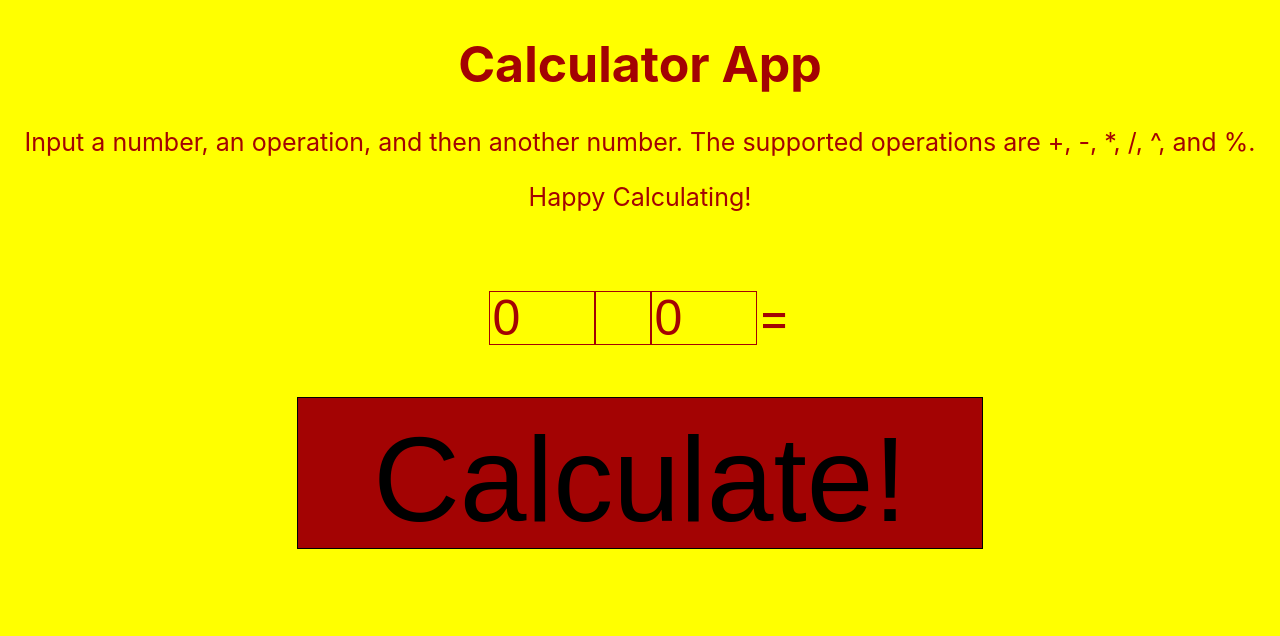
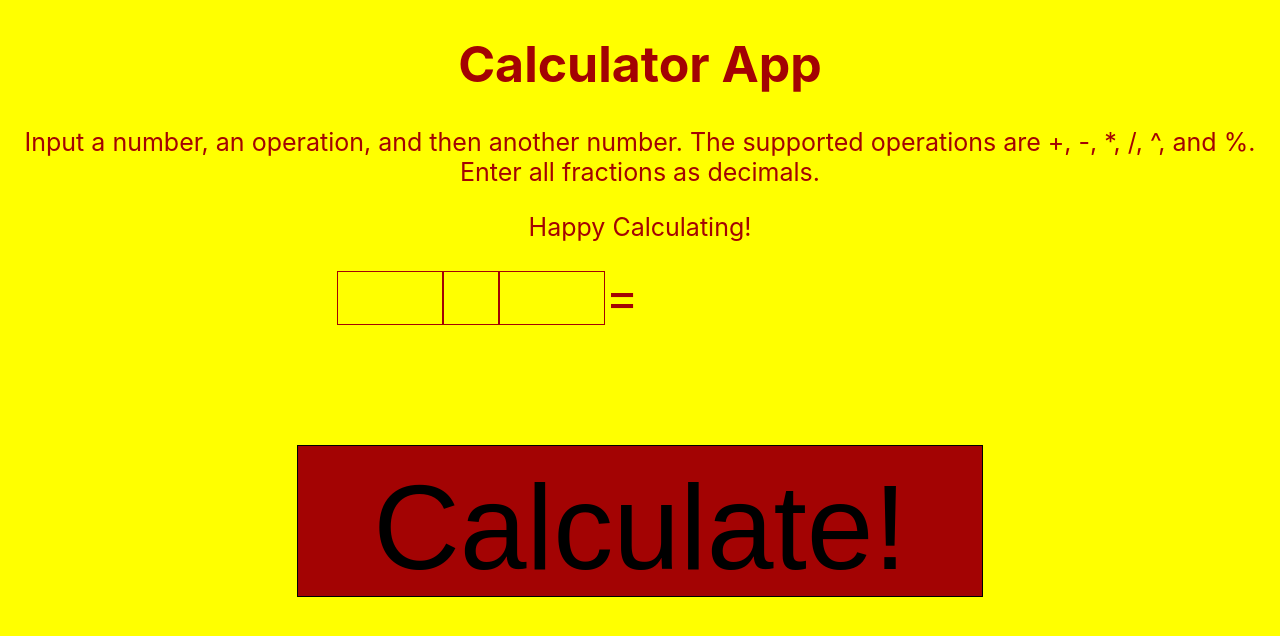
Before and after one commit to judorsch/calc1, a React (Create React App) app: page / in a window 1280 px wide. Shown: the top 636 px of the page. Built offline with nearby package versions, Linux system fonts and the light colour scheme.

Commit message:
updated styling

```diff
--- a/src/App.css
+++ b/src/App.css
@@ -37,7 +37,8 @@
   }
 }
 
-.space{
+#space{
+  margin-top: 1em;
   display: table-cell;
   vertical-align: middle;
   background-color:rgb(163, 3, 3);
@@ -60,15 +61,7 @@ p{
 #calculate{
   white-space: nowrap;
 }
-.nums{
-  border: 1px solid rgb(163, 3, 3);
-  height:50px;
-  font-size:50px;
-  width:100px;
-  color:rgb(163, 3, 3);
-  display: inline-block;
-  background-color: yellow;
-}
+
 #op{
   border: 1px solid rgb(163, 3, 3);
   height:50px;
@@ -78,7 +71,34 @@ p{
   display: inline-block;
   background-color: yellow;
 }
+
+#num{
+  border: 1px solid rgb(163, 3, 3);
+  height:50px;
+  font-size:50px;
+  width:100px;
+  color:rgb(163, 3, 3);
+  display: inline-block;
+  background-color: yellow;
+}
+
+#answer{
+  border: none;
+  height:50px;
+  font-size:50px;
+  width:300px;
+  color:rgb(163, 3, 3);
+  display: inline-block;
+  background-color: yellow;
+}
+#equals{
+  display: inline-block;
+  border: none;
+  height:50px;
+  font-size:50px;
+  color:rgb(163, 3, 3);
+  background-color: yellow;
+}
 #ans{
-  font-size:50px;
   display: inline-block;
 }
--- a/src/App.tsx
+++ b/src/App.tsx
@@ -1,27 +1,27 @@
 import React, { useState } from 'react';
 import { CalcButton } from './components/CalcButton';
 import './App.css';
-import {Entry} from './components/Entry';
 import {OpEntry} from './components/OpEntry';
+import { Entry } from './components/Entry';
 
 function App():JSX.Element {
   const [answer, setAnswer] = useState<string>("");
   const [op, setOp] = useState<string>("");
-  const [num1, setNum1] = useState<number>(0);
-  const [num2, setNum2] = useState<number>(0);
+  const [num1, setNum1] = useState<string>("");
+  const [num2, setNum2] = useState<string>("");
   console.log(num1);
   console.log(op);
   console.log(num2);
   return (
     <div className="App">
       <h1>Calculator App</h1>
-      <p>Input a number, an operation, and then another number.  The supported operations are +, -, *, /, ^, and %.</p>
+      <p>Input a number, an operation, and then another number.  The supported operations are +, -, *, /, ^, and %. Enter all fractions as decimals.</p>
       <div id="calculate">
         <p>Happy Calculating!</p>
-        <Entry setNum={setNum1} num ={num1}></Entry>
-        <OpEntry setOp={setOp} op={op}></OpEntry>
-        <Entry setNum={setNum2} num = {num2}></Entry>
-        <p id = "ans"> = {answer}</p>
+        <OpEntry id ={"num"} setOp={setNum1} op ={num1}></OpEntry>
+        <OpEntry  id ={"op"}setOp={setOp} op={op}></OpEntry>
+        <OpEntry id ={"num"} setOp={setNum2} op ={num2}></OpEntry>
+        <Entry setAns = {setAnswer} ans = {answer}></Entry>
       </div>
       <CalcButton change={setAnswer} op={op} num1 = {num1} num2={num2}></CalcButton>
     </div>
--- a/src/components/CalcButton.tsx
+++ b/src/components/CalcButton.tsx
@@ -1,56 +1,61 @@
 interface ButtonProps{
   change: (text:string) =>void,
   op:string,
-  num1:number,
-  num2:number,
+  num1:string,
+  num2:string,
 }
 
 export const CalcButton = ({change, op, num1, num2}: ButtonProps): JSX.Element => {
   const operations = ["+", "-", "*", "/", "^", "%"];
-  function calculate(){
+  function calculate(numA:number, numB:number){
     if(op === "+"){
-      change(""+(num1 + num2))
+      change(JSON.stringify(numA + numB))
     }
     else if(op === "-"){
-      change(""+(num1 - num2))
+      change(JSON.stringify(numA - numB))
     }
     else if(op === "*"){
-      change(""+(num1 * num2))
+      change(JSON.stringify(numA * numB))
     }
     else if(op === "/"){
-      if(num2 === 0){
+      const result = JSON.stringify(numA / numB);
+      if(result === 'null'){
         change("Invalid Input")
       }
       else{
-        change(""+(num1 / num2))
+        change(result)
       }
     }
     else if(op === "^"){
-      if(num1 <= 0){
+      const result = JSON.stringify(numA ** numB);
+      if(result === 'null'){
         change("Invalid Input")
       }
       else{
-        change(""+(num1 ^ num2))
+        change(result)
       }
     }
     else{
-      if(num2 === 0){
+      const result = JSON.stringify(numA % numB);
+      if(result === 'null'){
         change("Invalid Input")
       }
       else{
-        change(""+(num1 % num2))
+        change(result)
       }
     }
 
   }
   const calc = () =>  {
-    if(operations.includes(op)){
-      calculate();
+    const numA = parseFloat(num1);
+    const numB = parseFloat(num2);
+    if(operations.includes(op) && (!isNaN(numA)) && (!isNaN(numB))){
+      calculate(numA, numB);
     }
     else{
       change("Invalid Input")
     }
   }
 
-  return <button className = "space" onClick={() => calc()}>Calculate!</button>
+  return <button id = "space" onClick={() => calc()}>Calculate!</button>
 }
--- a/src/components/Entry.tsx
+++ b/src/components/Entry.tsx
@@ -1,8 +1,13 @@
-interface entry{
-  setNum:(num:number) =>void,
-  num:number,
+interface props{
+    setAns:(text:string) => void,
+    ans:string,
 }
-export function Entry({setNum, num}:entry): JSX.Element{
-  return(
-    <input className ="nums" value={num} type="number" onChange={e=>setNum(+e.target.value)}></input>)
+
+export const Entry = ({setAns, ans}: props): JSX.Element => {
+    return(
+        <div id ="ans">
+            <label id ="equals">=</label>
+            <input id ="answer" value={ans} type="text"></input>
+        </div>
+    )
   }
--- a/src/components/OpEntry.tsx
+++ b/src/components/OpEntry.tsx
@@ -1,10 +1,11 @@
 interface opEntry{
     setOp:(text:string) => void
     op:string
+    id:string
 }
 
 
-export const OpEntry = ({setOp, op}: opEntry): JSX.Element => {
+export const OpEntry = ({setOp, op, id}: opEntry): JSX.Element => {
     return(
-        <input id ="op" value={op} type="text" onChange={e=>setOp(e.target.value)}></input>)
+        <input className ="op" id ={id} value={op} type="text" onChange={e=>setOp(e.target.value)}></input>)
   }
```
